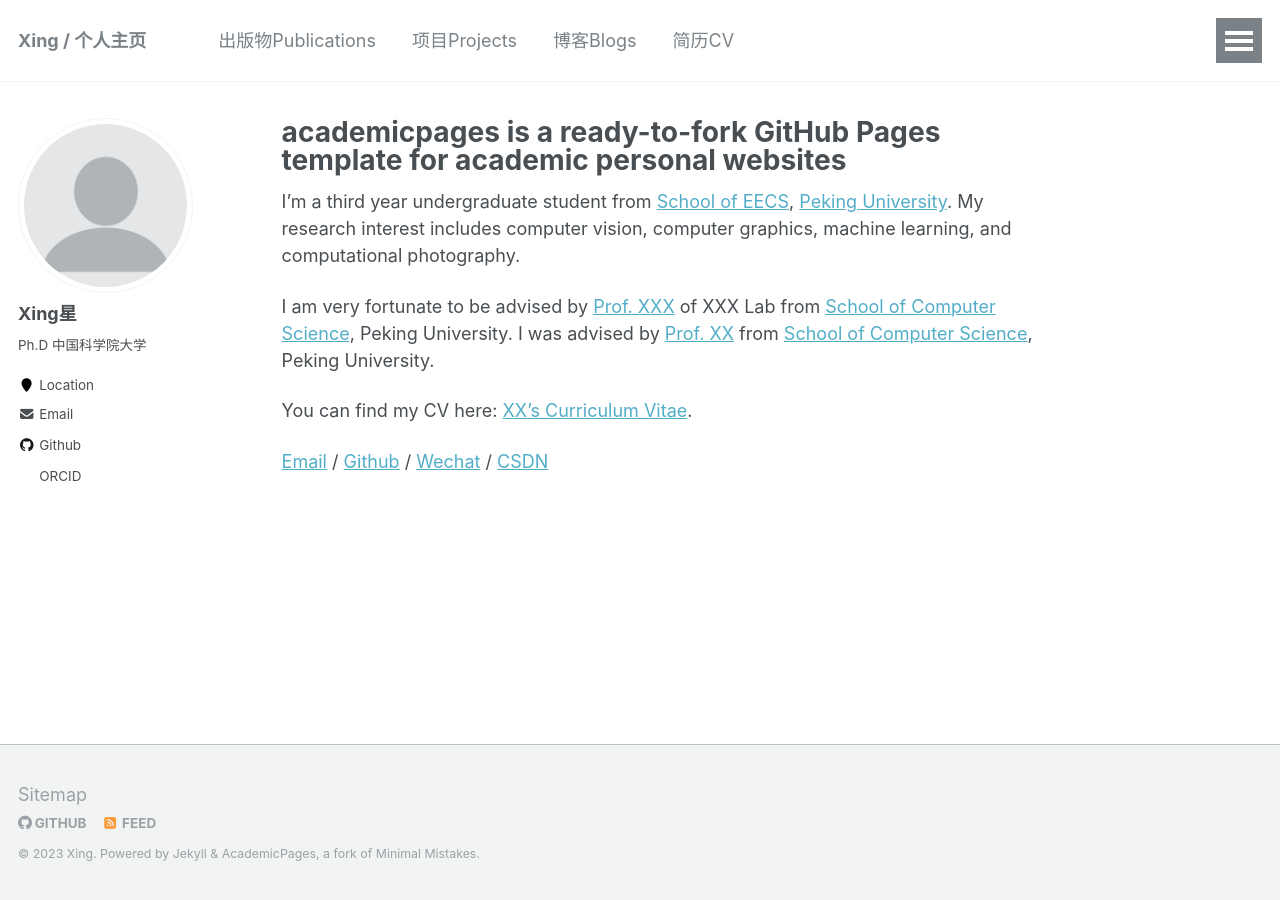
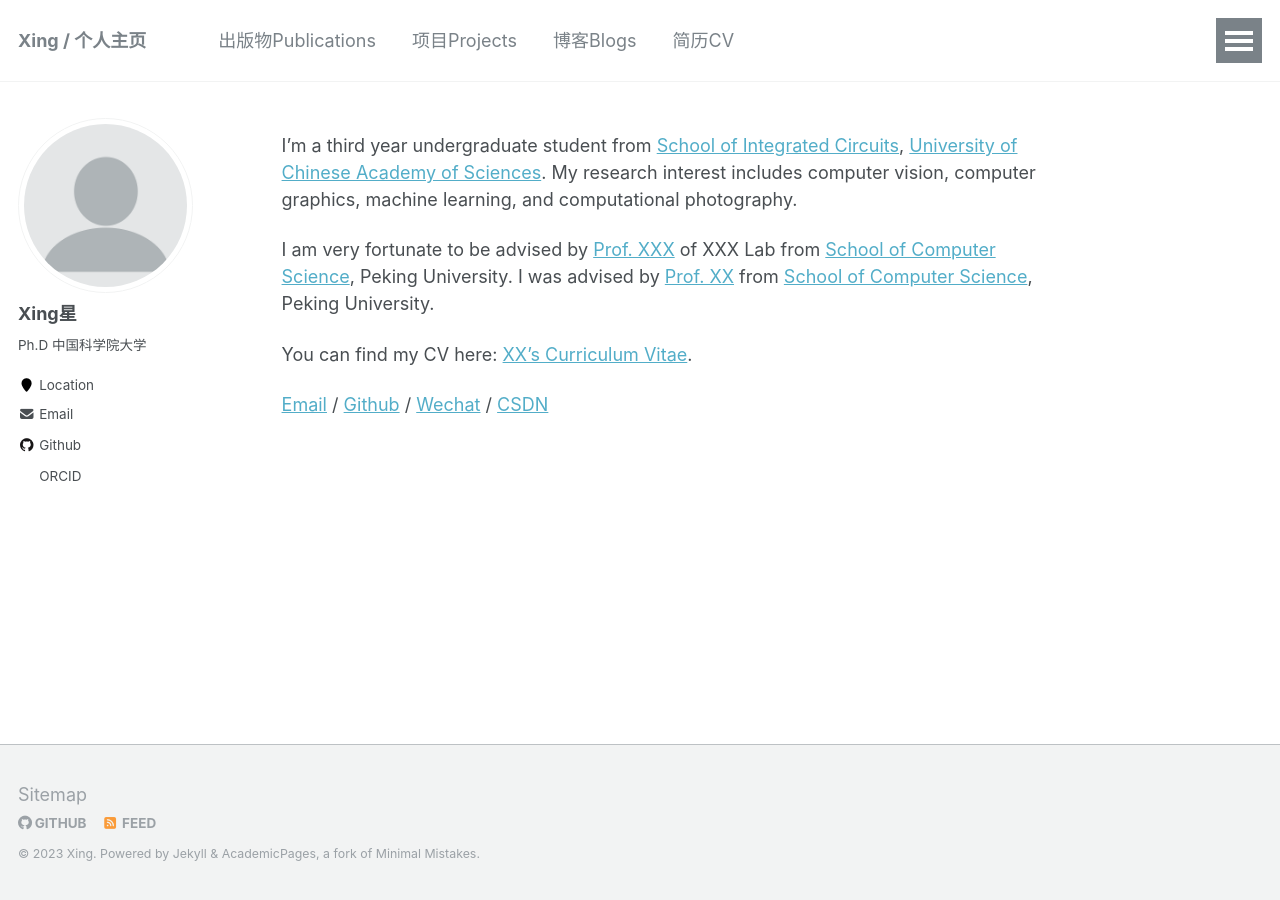
Before and after one commit to CongUcas/CongUcas.github.io, a Jekyll site: the page built from _pages/about.md, in a window 1280 px wide. Built offline with Jekyll 4.4.1, drawn with Linux system fonts in a browser that asks for light colours; nearby versions of some CDN libraries; some web fonts are replaced; a script bundle is joined from its source files by our own code; library files that are not in the unit come from our copies.

Commit message:
Add files via upload

```diff
--- a/_pages/about.md
+++ b/_pages/about.md
@@ -1,6 +1,6 @@
 ---
 permalink: /
-title: "academicpages is a ready-to-fork GitHub Pages template for academic personal websites"
+title: ""
 excerpt: "About me"
 author_profile: true
 redirect_from:
@@ -8,10 +8,10 @@ redirect_from:
   - /about.html
 ---
 
-I'm a third year undergraduate student from [School of EECS](https://eecs.pku.edu.cn/), [Peking University](https://www.pku.edu.cn/). My research interest includes computer vision, computer graphics, machine learning, and computational photography.
+I'm a third year undergraduate student from [School of Integrated Circuits](https://sme.ucas.ac.cn/index.php/zh-cn/), [University of Chinese Academy of Sciences](https://www.ucas.ac.cn/). My research interest includes computer vision, computer graphics, machine learning, and computational photography.
 
 I am very fortunate to be advised by [Prof. XXX](https://www.XXX.com/) of XXX Lab from [School of Computer Science](https://cs.pku.edu.cn/), Peking University. I was advised by [Prof. XX](https://XXX.pku.edu.cn/) from [School of Computer Science](https://cs.pku.edu.cn/), Peking University.
 
 You can find my CV here: [XX's Curriculum Vitae](../assets/Curriculum_Vitae.pdf).
 
-[Email](mailto:XX@stu.pku.edu.cn) / [Github](https://github.com/QiuDi233) / [Wechat](../images/wechat.jpg) / [CSDN](https://blog.csdn.net/qd1813100174?spm=1000.2115.3001.5343)
+[Email](mailto:xingyanwen21@mails.ucas.ac.cn) / [Github](https://github.com/QiuDi233) / [Wechat](../images/wechat.jpg) / [CSDN](https://blog.csdn.net/qd1813100174?spm=1000.2115.3001.5343)
```
